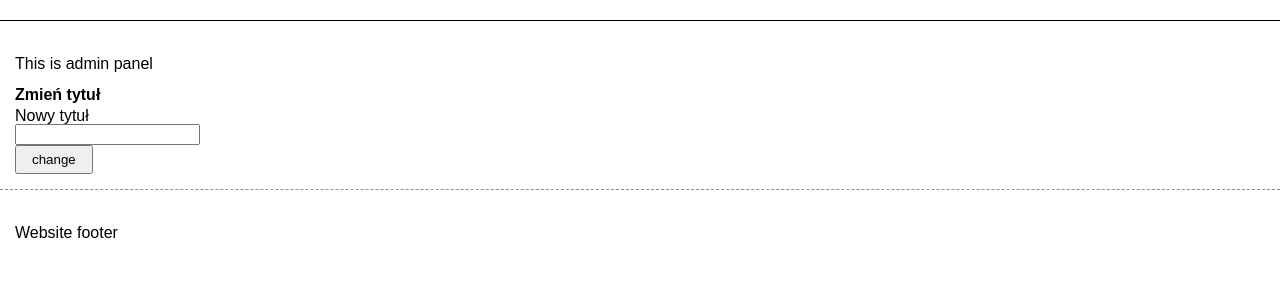
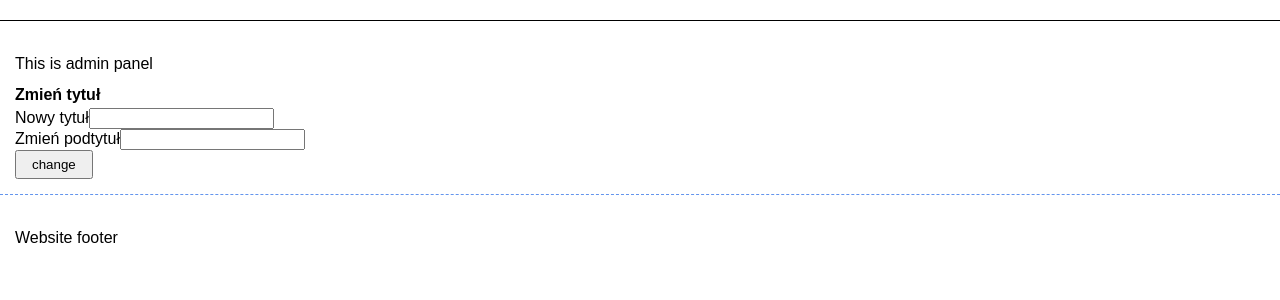
Before and after one commit to Kamilnaja/nCMS, a React (Create React App) app in the folder webapi/: page /admin in a window 1280 px wide. Shown: the top 300 px of the page. Built offline with nearby package versions, Linux system fonts and the light colour scheme; no server answers.

Commit message:
webapi sends data to server

```diff
--- a/webapi/src/App.js
+++ b/webapi/src/App.js
@@ -4,7 +4,7 @@ import { connect } from 'react-redux';
 import axios from 'axios';
 import { BrowserRouter as Router, Route, Link } from 'react-router-dom';
 import Header from './components/Header';
-import SetTitle from './components/setTitle';
+import ChangeSettings from './components/changeSettings';
 import AdminPanel from './components/adminPanel';
 import Main from './components/main';
 import Footer from './components/footer';
@@ -44,7 +44,7 @@ const mapDispatchToProps = (dispatch) => {
           });
         })
     },
-    setTitle(data) {
+    ChangeSettings(data) {
       console.log(data)
       dispatch({
         type: "SET_TITLE"
--- a/webapi/src/components/adminPanel.js
+++ b/webapi/src/components/adminPanel.js
@@ -1,15 +1,15 @@
 import React, { Component } from 'react';
-import SetTitle from './setTitle';
+import ChangeSettings from './changeSettings';
 import axios from 'axios';
 export default class adminPanel extends Component {
     render() {
         return (
             <section className="admin-panel">
                 <p>This is admin panel</p>
-                <SetTitle
-                    setTitle={() => this.props.setTitle()}
+                <ChangeSettings
+                    ChangeSettings={() => this.props.ChangeSettings()}
                 >
-                </SetTitle>
+                </ChangeSettings>
             </section>
         )
     }
@@ -31,7 +31,7 @@ const mapDispatchToProps = (dispatch) => {
                     });
                 })
         },
-        setTitle(data) {
+        ChangeSettings(data) {
             console.log(data)
             dispatch({
                 type: "SET_TITLE"
--- /dev/null
+++ b/webapi/src/components/changeSettings.js
@@ -0,0 +1,64 @@
+import React, { Component } from 'react';
+import axios from 'axios';
+
+export default class changeSettings extends Component {
+    constructor(props) {
+        super(props);
+        this.state = {
+            titleValue: '',
+            subtitleValue: ''
+        }
+        this.updateTitleValue = this.updateTitleValue.bind(this);
+        this.updateSubtitleValue = this.updateSubtitleValue.bind(this);
+        this.handleSubmit = this.handleSubmit.bind(this);
+    }
+
+    render() {
+        return (
+            <div className="form">
+                <form onSubmit={this.handleSubmit}>
+                    <h2 className="form-title">Zmień tytuł</h2>
+                    <div>
+                        <div>
+                            <label>Nowy tytuł</label>
+                            <input value={this.state.titleValue} onChange={e => this.updateTitleValue(e)} /><br />
+                        </div>
+                        <div>
+                            <label>Zmień podtytuł</label>
+                            <input value={this.state.subtitleValue} onChange={e => this.updateSubtitleValue(e)} />
+                        </div>
+                        <input type="submit" value="change" className="btn" />
+                    </div>
+                </form>
+            </div>
+
+        )
+    };
+
+    handleSubmit(evt) {
+        evt.preventDefault();
+        if (this.state.titleValue.length) {
+            axios.put('http://localhost:8080/site_title', {
+                title: this.state.titleValue,
+                subtitle: this.state.subtitleValue
+            })
+                .then((res) => {
+                    console.log(res)
+                })
+                .catch((err) => {
+                    console.log(err);
+                })
+            // todo - force update title
+        };
+    }
+    updateTitleValue(evt) {
+        this.setState({
+            titleValue: evt.target.value
+        });
+    }
+    updateSubtitleValue(evt) {
+        this.setState({
+            subtitleValue: evt.target.value
+        })
+    }
+}
--- a/webapi/src/components/setTitle.js
+++ /dev/null
@@ -1,50 +0,0 @@
-import React, { Component } from 'react';
-import axios from 'axios';
-
-export default class setTitle extends Component {
-    constructor(props) {
-        super(props);
-        this.state = {
-            inputValue: ''
-        }
-        this.updateInputValue = this.updateInputValue.bind(this);
-        this.handleSubmit = this.handleSubmit.bind(this);
-    }
-
-    render() {
-        return (
-            <div className="form">
-                <form onSubmit={this.handleSubmit}>
-                    <h2 className="form-title">Zmień tytuł</h2>
-                    <div>
-                        <label>Nowy tytuł</label>
-                        <div>
-                            <input value={this.state.inputValue} onChange={e => this.updateInputValue(e)}></input><br />
-                            <input type="submit" value="change" className="btn"></input>
-                        </div>
-                    </div>
-                </form>
-            </div>
-
-        )
-    };
-
-    handleSubmit(evt) {
-        evt.preventDefault();
-        // alert('data was sended' + this.state.inputValue)
-        axios.put('http://localhost:8080/site_title', {
-            title: this.state.inputValue
-        })
-            .then((res) => {
-                console.log(res)
-            })
-            .catch((err) => {
-                console.log(err);
-            })
-    }
-    updateInputValue(evt) {
-        this.setState({
-            inputValue: evt.target.value
-        });
-    }
-}
```
